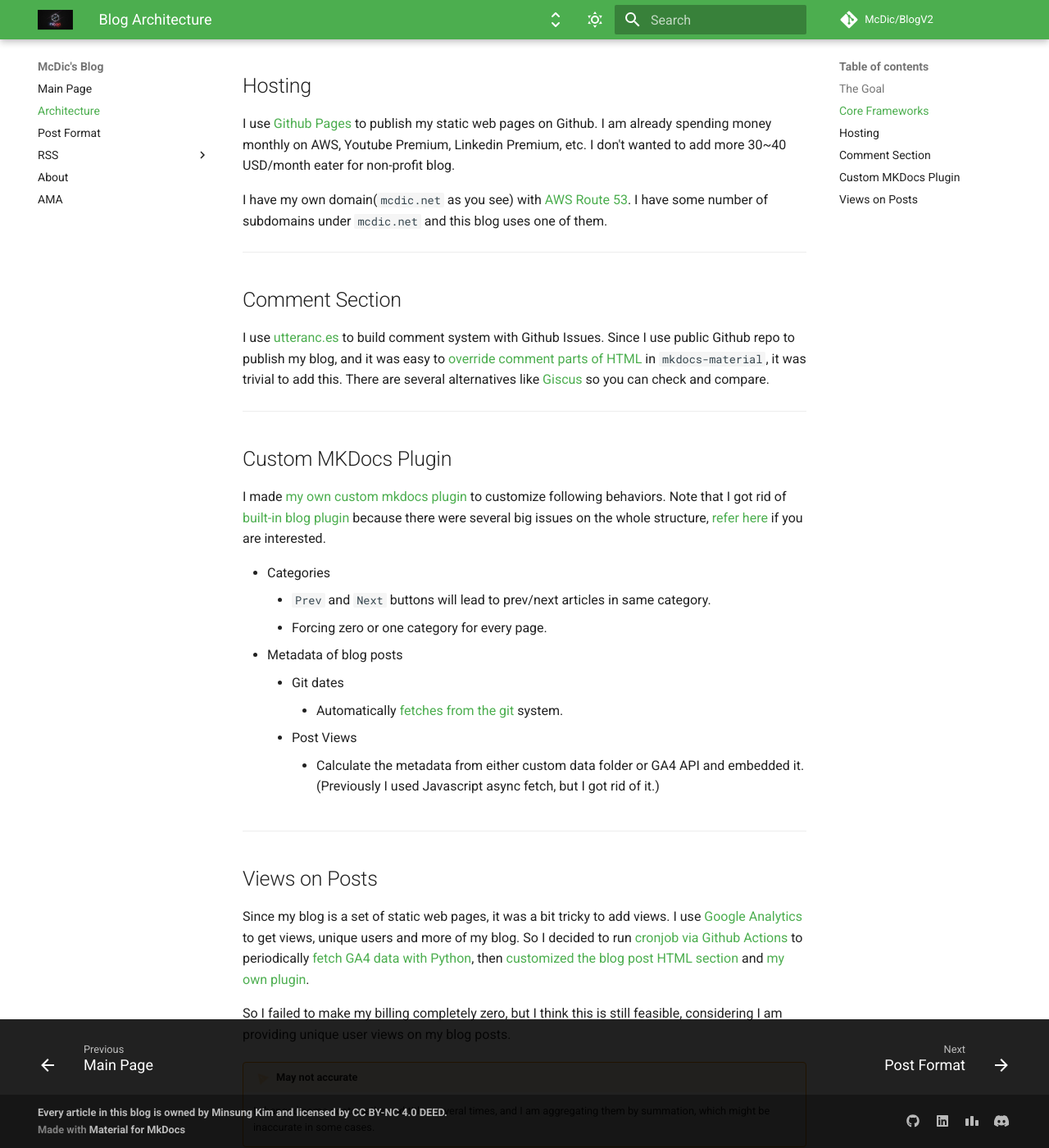
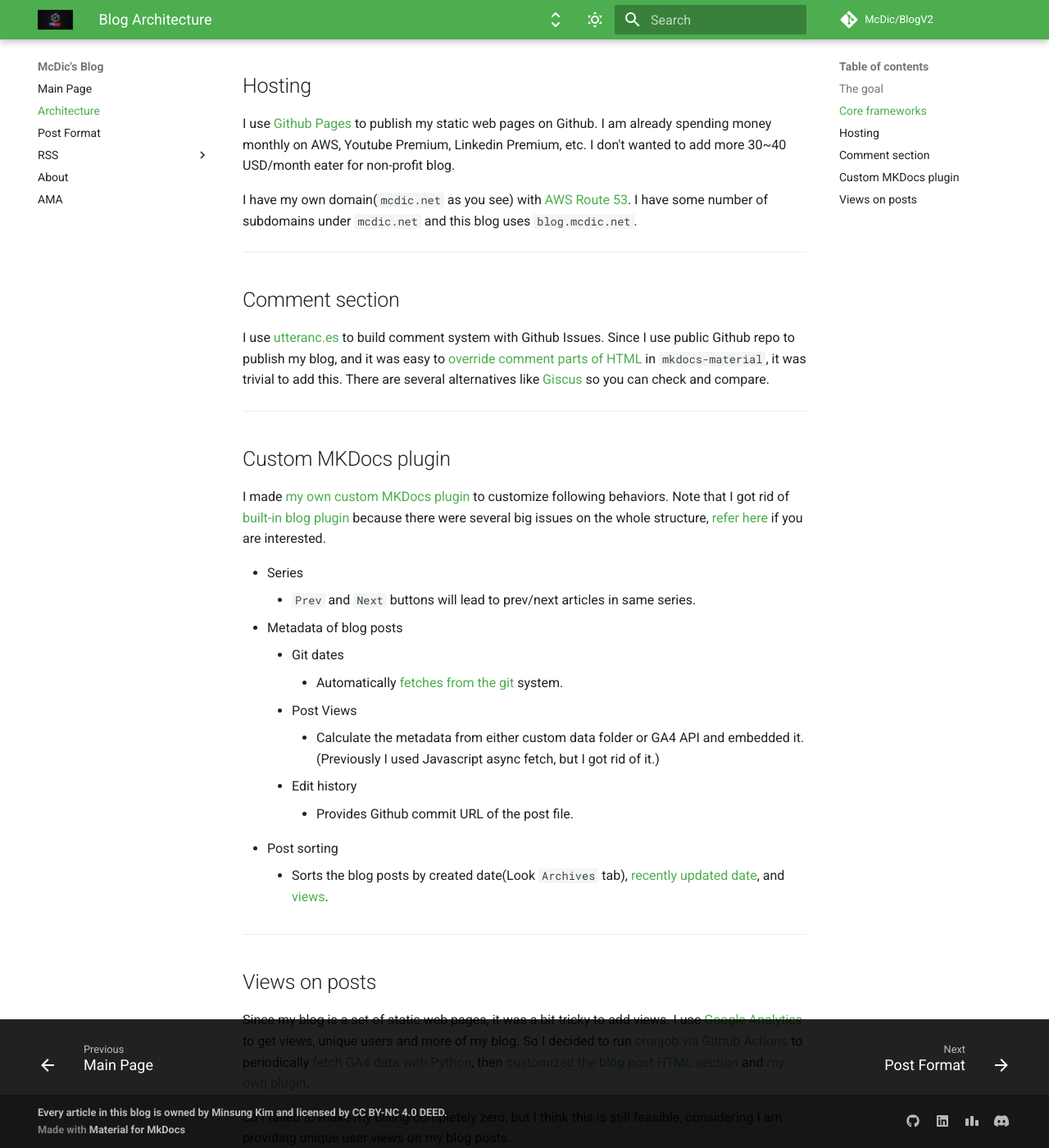
Before and after one commit to McDic/BlogV2, an MkDocs documentation site: the page built from docs/architecture.md, in a window 1280 px wide and 1400 px high, scrolled down 1123 px. Shown: the whole window at 82% size. Built offline with MkDocs 1.6.1 and Material for MkDocs 9.7.7, drawn with Linux system fonts in a browser that asks for light colours; comment, search, counter and statistics services are not loaded; some of the changed text lies outside the part shown.

Commit message:
Update architecture

```diff
--- a/docs/architecture.md
+++ b/docs/architecture.md
@@ -15,7 +15,7 @@
 
 ---
 
-## The Goal
+## The goal
 
 - I want my blogs looks clean and nice.
 - I don't want to operate a blog with my own server, nor spending too much money on using 3rd party services.
@@ -26,7 +26,7 @@
 
 ---
 
-## Core Frameworks
+## Core frameworks
 
 [MkDocs](https://www.mkdocs.org/) is a core engine used to build this blog.
 [Material for MkDocs](https://squidfunk.github.io/mkdocs-material/) is an another layer built on top of MkDocs, which helps a lot on building static web page without too much effort.
@@ -53,11 +53,11 @@
 I don't wanted to add more 30~40 USD/month eater for non-profit blog.
 
 I have my own domain(`mcdic.net` as you see) with [AWS Route 53](https://aws.amazon.com/route53).
-I have some number of subdomains under `mcdic.net` and this blog uses one of them.
+I have some number of subdomains under `mcdic.net` and this blog uses `blog.mcdic.net`.
 
 ---
 
-## Comment Section
+## Comment section
 
 I use [utteranc.es](https://utteranc.es) to build comment system with Github Issues.
 Since I use public Github repo to publish my blog,
@@ -67,24 +67,28 @@
 
 ---
 
-## Custom MKDocs Plugin
+## Custom MKDocs plugin
 
-I made [my own custom mkdocs plugin](https://github.com/McDic/BlogV2/tree/master/custom_plugin_blog) to customize following behaviors.
+I made [my own custom MKDocs plugin](https://github.com/McDic/BlogV2/tree/master/custom_plugin_blog) to customize following behaviors.
 Note that I got rid of [built-in blog plugin](https://squidfunk.github.io/mkdocs-material/plugins/blog/) because there were several big issues on the whole structure, [refer here](https://github.com/squidfunk/mkdocs-material/issues/6647) if you are interested.
 
-- Categories
-    - `Prev` and `Next` buttons will lead to prev/next articles in same category.
-    - Forcing zero or one category for every page.
+- Series
+    - `Prev` and `Next` buttons will lead to prev/next articles in same series.
 - Metadata of blog posts
     - Git dates
         - Automatically [fetches from the git](https://stackoverflow.com/questions/11533199/how-to-find-the-commit-in-which-a-given-file-was-added) system.
     - Post Views
         - Calculate the metadata from either custom data folder or GA4 API and embedded it.
         (Previously I used Javascript async fetch, but I got rid of it.)
+    - Edit history
+        - Provides Github commit URL of the post file.
+- Post sorting
+    - Sorts the blog posts by created date(Look `Archives` tab),
+    [recently updated date](../sorted/recent), and [views](../sorted/most_viewed).
 
 ---
 
-## Views on Posts
+## Views on posts
 
 Since my blog is a set of static web pages, it was a bit tricky to add views.
 I use [Google Analytics](https://analytics.google.com/) to get views, unique users and more of my blog.
@@ -93,7 +97,7 @@
 
 So I failed to make my billing completely zero, but I think this is still feasible, considering I am providing unique user views on my blog posts.
 
-!!! warning "May not accurate"
+!!! warning
 
     I changed some posts paths and titles several times,
     and I am aggregating them by summation,
```
